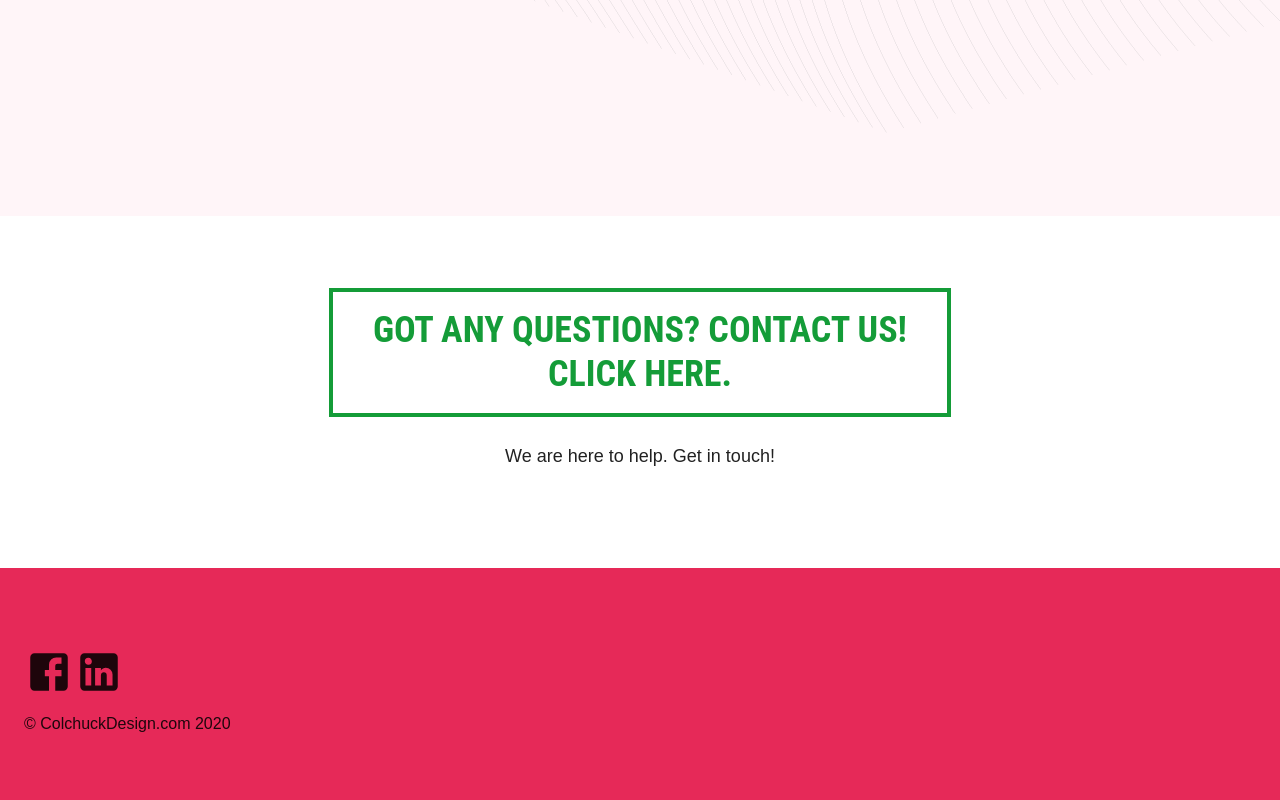
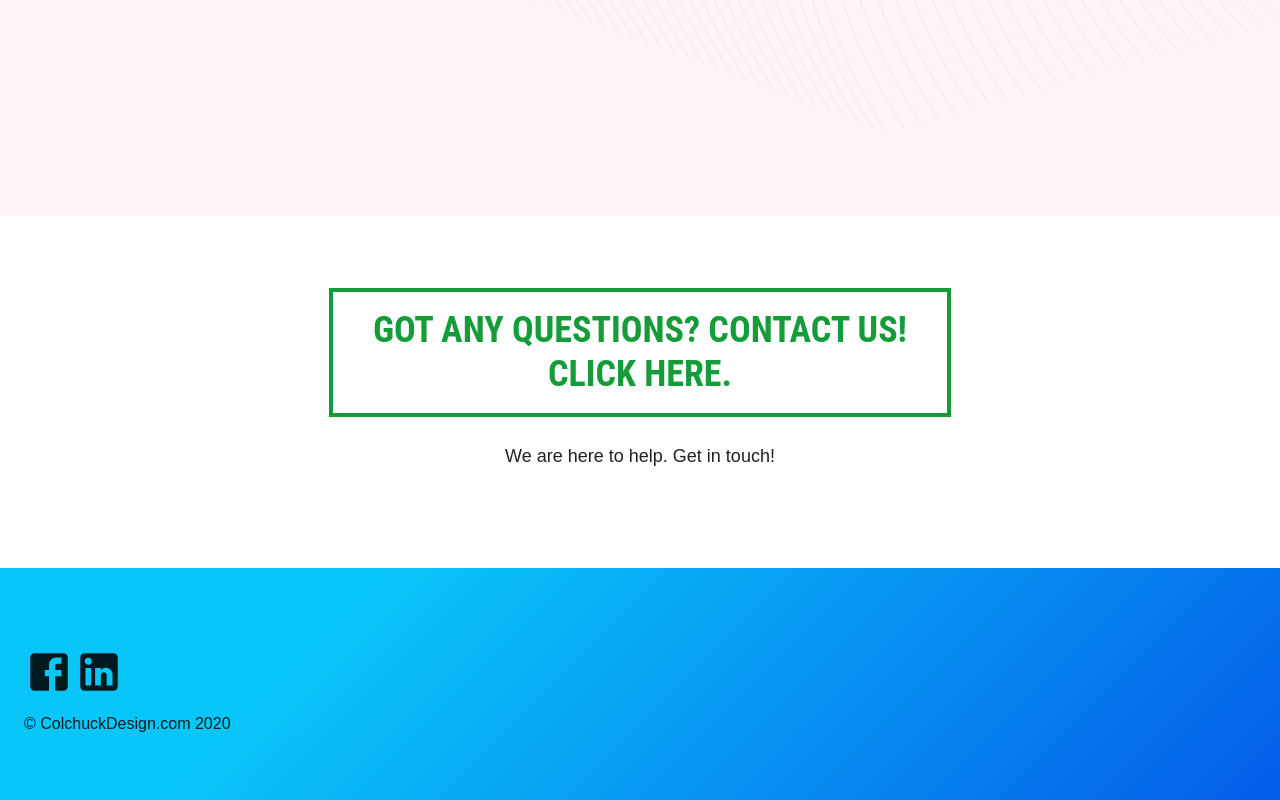
Before and after one commit to jwenger100/colchuck-design, a React (Create React App) app: page / in a window 1280 px wide. Shown: the part 1552-2352 px from the top of the page. Built offline with nearby package versions, Linux system fonts and the light colour scheme.

Commit message:
Adds blue gradient to footer

```diff
--- a/src/modules/views/AppFooter.js
+++ b/src/modules/views/AppFooter.js
@@ -14,9 +14,9 @@ function Copyright() {
   return (
     <React.Fragment>
       {'© '}
-      <Link color="inherit" href="https://material-ui.com/">
+      <span color="inherit">
         ColchuckDesign.com
-      </Link>{' '}
+      </span>{' '}
       {new Date().getFullYear()}
     </React.Fragment>
   );
@@ -25,7 +25,8 @@ function Copyright() {
 const useStyles = makeStyles(theme => ({
   root: {
     display: 'flex',
-    backgroundColor: theme.palette.secondary.dark,
+    backgroundColor: '#045de9;',
+    backgroundImage: 'linear-gradient(315deg, #045de9 0%, #09c6f9 74%);'
   },
   container: {
     marginTop: theme.spacing(8),
```
